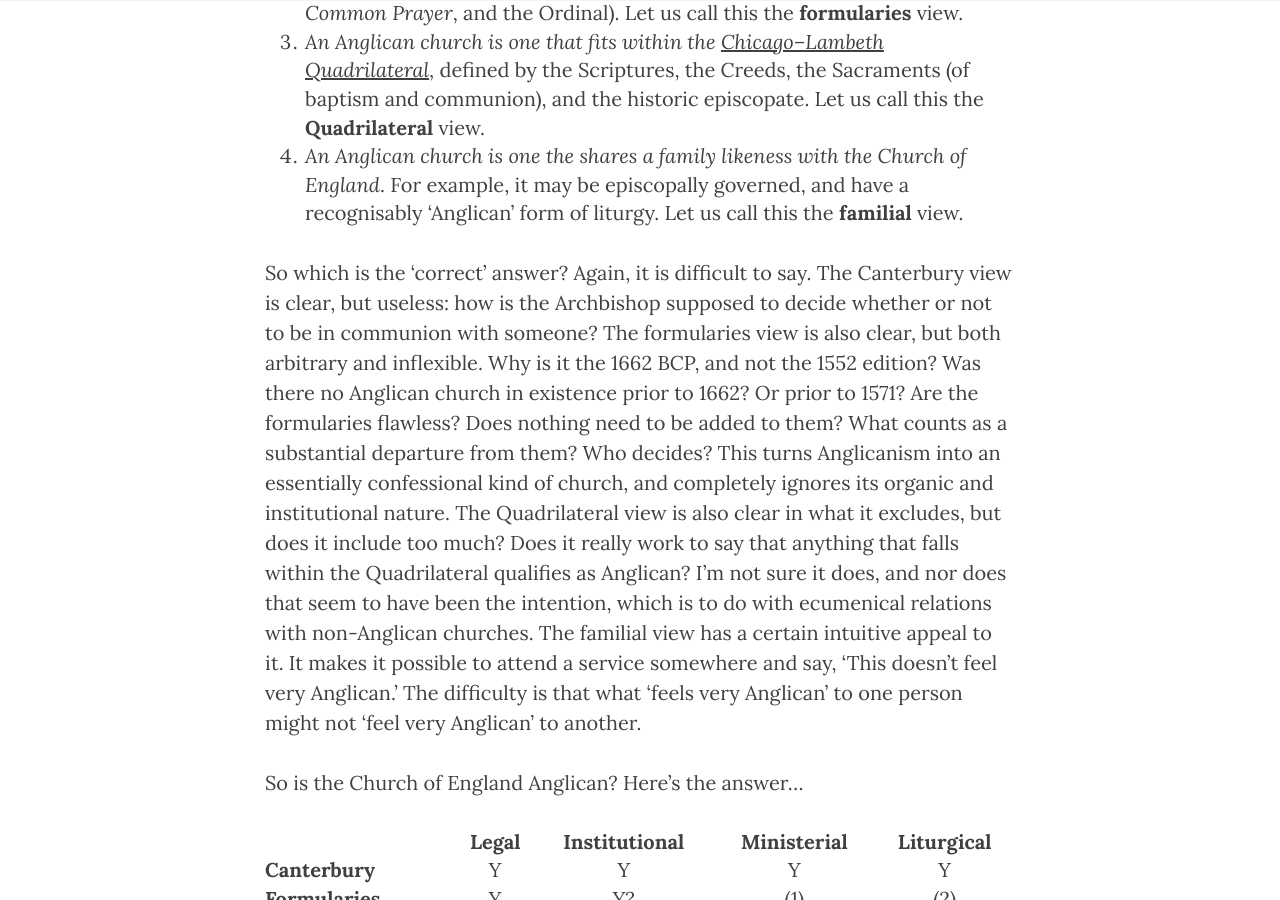
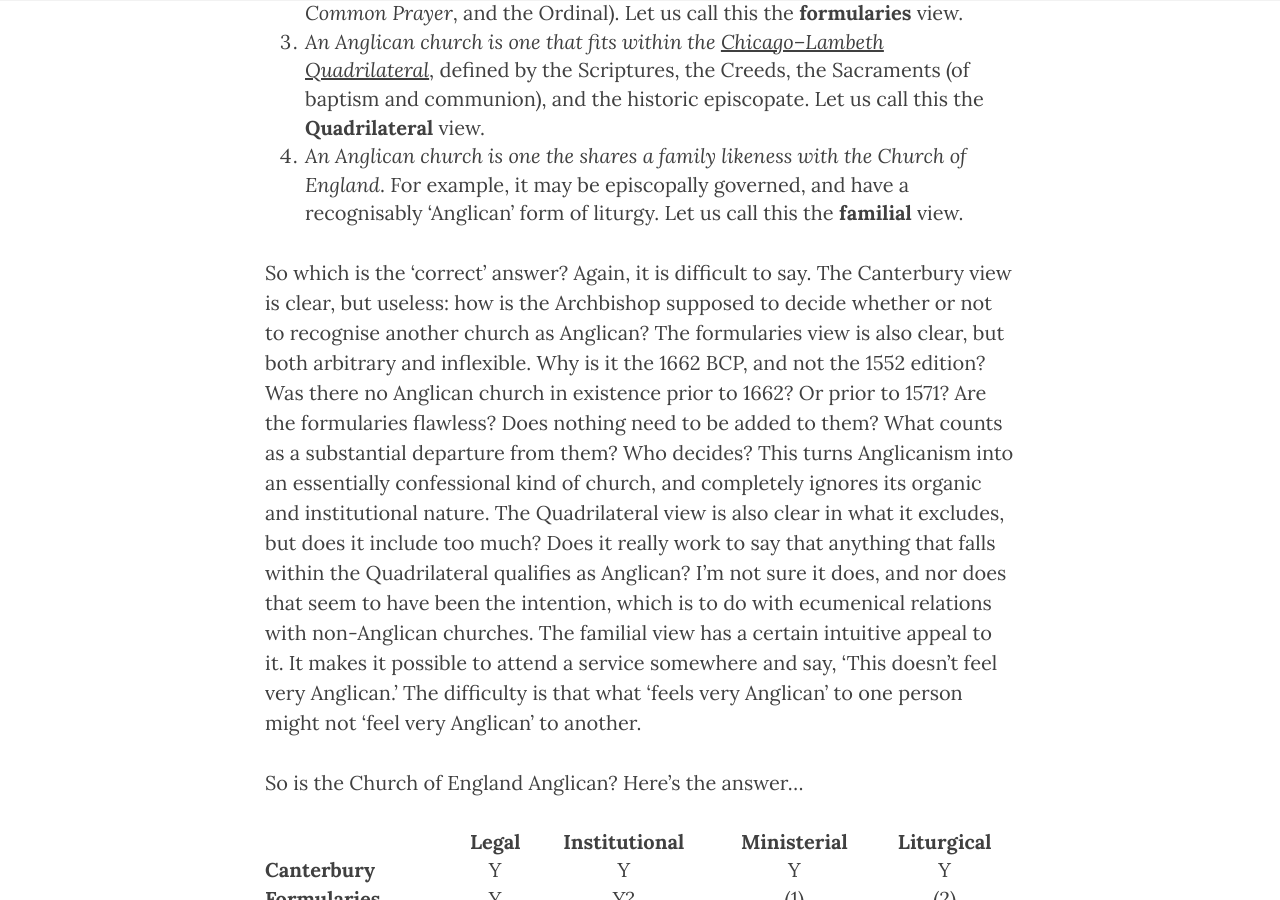
Before and after one commit to anthonyjsmith/anthonyjsmith.github.io, a Jekyll site: the page built from _posts/2017-03-18-is-the-church-of-england-anglican.md, in a window 1280 px wide and 900 px high, scrolled down 2422 px. Built offline with Jekyll 4.4.1, drawn with Linux system fonts in a browser that asks for light colours; nearby versions of some CDN libraries; comment, search, counter and statistics services are not loaded.

Commit message:
Minor change to wording

```diff
--- a/_posts/2017-03-18-is-the-church-of-england-anglican.md
+++ b/_posts/2017-03-18-is-the-church-of-england-anglican.md
@@ -33,7 +33,7 @@ Second, what does it mean to be Anglican? If a church is an Anglican church, the
 1. _An Anglican church is one that fits within the [Chicago&ndash;Lambeth Quadrilateral](https://en.wikipedia.org/wiki/Chicago-Lambeth_Quadrilateral)_, defined by the Scriptures, the Creeds, the Sacraments (of baptism and communion), and the historic episcopate. Let us call this the **Quadrilateral** view.
 1. _An Anglican church is one the shares a family likeness with the Church of England_. For example, it may be episcopally governed, and have a recognisably 'Anglican' form of liturgy. Let us call this the **familial** view.
 
-So which is the 'correct' answer? Again, it is difficult to say. The Canterbury view is clear, but useless: how is the Archbishop supposed to decide whether or not to be in communion with someone? The formularies view is also clear, but both arbitrary and inflexible. Why is it the 1662 BCP, and not the 1552 edition? Was there no Anglican church in existence prior to 1662? Or prior to 1571? Are the formularies flawless? Does nothing need to be added to them? What counts as a substantial departure from them? Who decides? This turns Anglicanism into an essentially confessional kind of church, and completely ignores its organic and institutional nature. The Quadrilateral view is also clear in what it excludes, but does it include too much? Does it really work to say that anything that falls within the Quadrilateral qualifies as Anglican? I'm not sure it does, and nor does that seem to have been the intention, which is to do with ecumenical relations with non-Anglican churches. The familial view has a certain intuitive appeal to it. It makes it possible to attend a service somewhere and say, 'This doesn't feel very Anglican.' The difficulty is that what 'feels very Anglican' to one person might not 'feel very Anglican' to another.
+So which is the 'correct' answer? Again, it is difficult to say. The Canterbury view is clear, but useless: how is the Archbishop supposed to decide whether or not to recognise another church as Anglican? The formularies view is also clear, but both arbitrary and inflexible. Why is it the 1662 BCP, and not the 1552 edition? Was there no Anglican church in existence prior to 1662? Or prior to 1571? Are the formularies flawless? Does nothing need to be added to them? What counts as a substantial departure from them? Who decides? This turns Anglicanism into an essentially confessional kind of church, and completely ignores its organic and institutional nature. The Quadrilateral view is also clear in what it excludes, but does it include too much? Does it really work to say that anything that falls within the Quadrilateral qualifies as Anglican? I'm not sure it does, and nor does that seem to have been the intention, which is to do with ecumenical relations with non-Anglican churches. The familial view has a certain intuitive appeal to it. It makes it possible to attend a service somewhere and say, 'This doesn't feel very Anglican.' The difficulty is that what 'feels very Anglican' to one person might not 'feel very Anglican' to another.
 
 So is the Church of England Anglican? Here's the answer...
 
```
